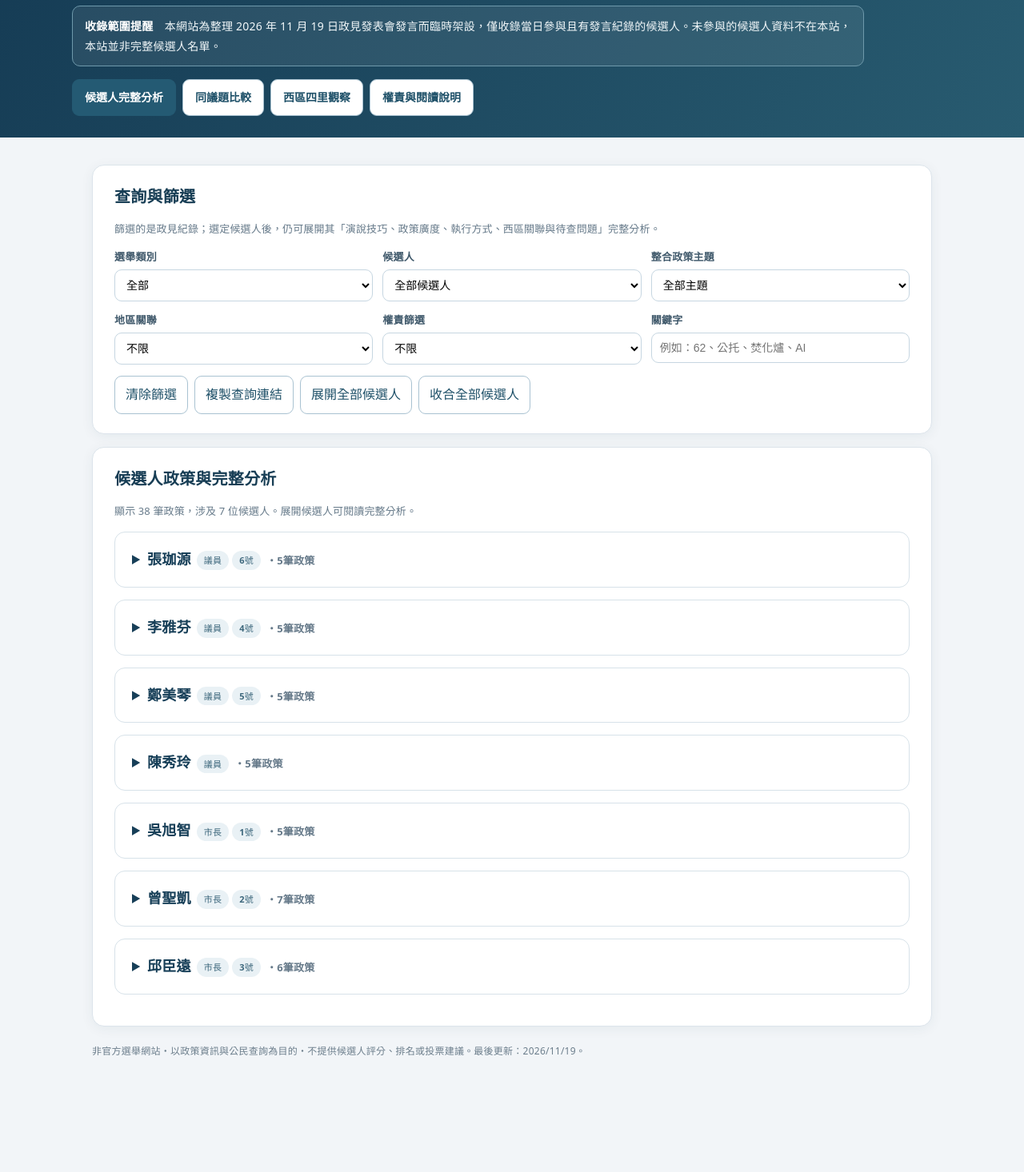
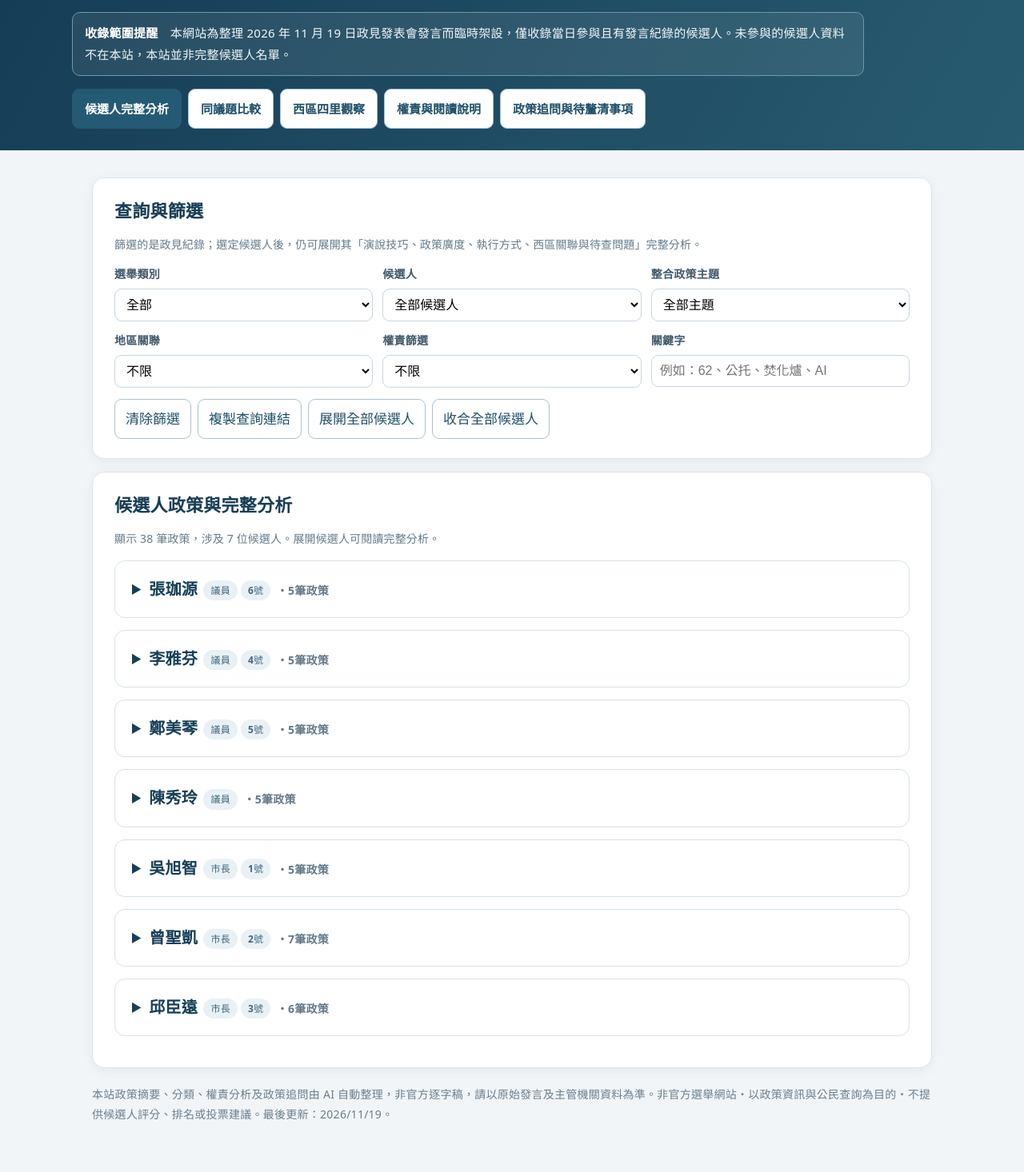
Before and after one commit to anananTseng/ZBpolicy2026, a plain HTML site: page index.html in a window 1280 px wide. Shown: the part 142-1608 px from the top of the page at 80% size. Before the commit the page ends 1528 px from the top, so only its background shows below. Drawn offline with Linux system fonts and the light colour scheme.

Commit message:
V6 enlarge typography and separate AI-generated policy follow-up section

```diff
--- a/index.html
+++ b/index.html
@@ -45,8 +45,27 @@ p{margin:7px 0 13px}
 footer{font-size:12px;color:#6c7e8c}
 @media(max-width:750px){.panel{padding:19px 16px}.candidate{padding:15px}.analysis{padding:16px}.nav button{font-size:13px;padding:9px 10px}body{font-size:15px}}
 @media(max-width:460px){header{padding-left:17px;padding-right:17px}.scope-notice{font-size:13px}.entry>p{font-size:14px}.analysis p{font-size:14px}}
+
+/* V6: readable text sizing and separate AI follow-up page */
+:root{font-size:17px}
+body{font-size:17px;line-height:1.78}
+header h1{font-size:clamp(26px,3.2vw,34px)}
+header p,.scope-notice{font-size:15px}
+h2{font-size:22px}h3{font-size:19px}h4{font-size:17px}
+p,li{font-size:16px;line-height:1.85}
+.subtle{font-size:14px}
+.nav button{font-size:15px;padding:11px 15px}
+.filters label{font-size:14px}.filters select,.filters input{font-size:16px}
+.candidate summary{font-size:20px}
+.entry h4{font-size:17px}.entry>p{font-size:16px}
+.tag{font-size:12px}.note{font-size:15px;line-height:1.8}
+.analysis-heading{font-size:19px}.analysis h4{font-size:16px}.analysis p{font-size:16px}.analysis p.subtle{font-size:14px}
+.comparecard h3{font-size:19px}.comparecard h4{font-size:16px}.comparecard p{font-size:16px}
+.summary{font-size:16px}.compare-hint,.followup{font-size:15px!important}footer{font-size:14px}
+@media(max-width:750px){body{font-size:16px}.nav button{font-size:14px}}
+@media(max-width:460px){.scope-notice{font-size:14px}.entry>p,.analysis p{font-size:15px}}
 </style></head><body>
-<header><h1>2026 竹北政見發表會・政策整理與分析</h1><p>公辦政見發表會・2026 年 11 月 19 日<br>政策內容、權責可行性、西區四里、演說觀察與跨候選人比較</p><div class="scope-notice"><strong>收錄範圍提醒</strong>　本網站為整理 2026 年 11 月 19 日政見發表會發言而臨時架設，僅收錄當日參與且有發言紀錄的候選人。未參與的候選人資料不在本站，本站並非完整候選人名單。</div><nav class="nav" aria-label="主要功能"><button class="active" data-view="browse">候選人完整分析</button><button data-view="compare">同議題比較</button><button data-view="west">西區四里觀察</button><button data-view="guide">權責與閱讀說明</button></nav></header>
+<header><h1>2026 竹北政見發表會・政策整理與分析</h1><p>公辦政見發表會・2026 年 11 月 19 日<br>政策內容、權責可行性、西區四里、演說觀察與跨候選人比較</p><div class="scope-notice"><strong>收錄範圍提醒</strong>　本網站為整理 2026 年 11 月 19 日政見發表會發言而臨時架設，僅收錄當日參與且有發言紀錄的候選人。未參與的候選人資料不在本站，本站並非完整候選人名單。</div><nav class="nav" aria-label="主要功能"><button class="active" data-view="browse">候選人完整分析</button><button data-view="compare">同議題比較</button><button data-view="west">西區四里觀察</button><button data-view="guide">權責與閱讀說明</button><button data-view="followups">政策追問與待釐清事項</button></nav></header>
 <main>
 <section id="browse"><div class="panel"><h2>查詢與篩選</h2><p class="subtle">篩選的是政見紀錄；選定候選人後，仍可展開其「演說技巧、政策廣度、執行方式、西區關聯與待查問題」完整分析。</p><div class="filters">
 <label>選舉類別<select id="type"><option value="">全部</option><option>議員</option><option>市長</option></select></label>
@@ -59,14 +78,14 @@ footer{font-size:12px;color:#6c7e8c}
 <div class="panel"><h2>候選人政策與完整分析</h2><p class="subtle" id="status"></p><div id="results"></div></div></section>
 <section id="compare" class="hidden"><div class="panel"><h2>同議題・候選人並排比較</h2><p class="subtle">比較同一選舉類別中的候選人，不以政見數量排名，也不把未提及視為反對。</p><div class="filters"><label>選舉類別<select id="compareType"><option value="議員">縣議員</option><option value="市長">竹北市長</option></select></label><label>政策主題<select id="compareTopic"></select></label></div><div class="comparison" id="comparison"></div><p class="compare-hint">想知道哪些主張仍需要補充經費、期程或權責說明？請參閱上方「權責與閱讀說明」中的「政策追問與待釐清事項」。這些是整理者的分析提問，並非候選人原話。</p></div></section>
 <section id="west" class="hidden"><div class="panel"><h2>大義、尚義、崇義、大眉四里｜在地觀察</h2><div class="summary">以下是從地方需求出發的追問清單，<strong>不是宣稱候選人已逐里承諾</strong>。本次發言多以「西區」為範圍，具體到四里的路線、場址、工程及期程仍有待補充。</div><div class="sections"><article class="analysis"><h3>公共運輸與通學</h3><p>大義、尚義、崇義、大眉等聚落不只需要「有公車」，還要能在上學、上班、就醫時搭得到。請具體檢討62、63等路線與黃金通學線的轉乘時刻、首末班、候車環境、電話預約及替代運輸。</p><p class="subtle"><strong>權責與追蹤：</strong>市民公車與地方接駁可由市公所檢討；跨縣市、縣管路線或中央補助需另行協調。</p></article><article class="analysis"><h3>道路與行人安全</h3><p>鳳岡路二段150巷等狹窄路段、學校周邊通學安全、危險路口，以及台一線替代道路如何銜接鳳岡路，需有路段清單與優先順序。</p><p class="subtle"><strong>權責與追蹤：</strong>道路拓寬可能涉及土地取得、排水、不同道路主管機關及預算。</p></article><article class="analysis"><h3>公共設施與土地</h3><p>西區公園、運動場、托育、親子與長者空間應先盤點公有地、既有活動中心、人口分布及實際使用需求。</p><p class="subtle"><strong>權責與追蹤：</strong>設施場址、使用分區、權屬、建築消防及營運經費需分別查明。</p></article><article class="analysis"><h3>環境負擔與防洪</h3><p>焚化爐、掩埋場及相關環境設施的監測、健康風險、資訊公開與回饋制度，應與河川、雨水下水道及易淹水熱點一併追蹤。</p><p class="subtle"><strong>權責與追蹤：</strong>環保、衛生、水利及回饋金涉及不同主管機關；市公所可協調並公開辦理進度。</p></article><article class="analysis"><h3>社區服務與參與</h3><p>將各里既有場館與社區組織納入長者共餐、兒少照顧、樂齡課程、防災及地方需求盤點，避免所有資源集中在單一大型場館。</p><p class="subtle"><strong>權責與追蹤：</strong>需建立服務對象、場地、人力、經費與固定回報機制。</p></article></div></div></section>
-<section id="guide" class="hidden"><div class="panel"><h2>如何看待權責、可行性與演說？</h2>
+<section id="followups" class="hidden"><div class="panel"><h2>政策追問與待釐清事項</h2><div class="summary"><strong>這個區塊的用途：</strong>以下根據候選人發言所涉及的共通政策，整理出仍需補充的預算、執行期程、主管機關、法規或服務範圍等問題。這是 AI 根據發言內容自動整理的後續追問方向，<strong>不是候選人的原話、正式承諾，也不是對特定候選人的負面評價。</strong></div><div id="allCommon"></div>
+<h3>尚待查證的重要細節</h3><p>經國大橋與台一線替代道路的核定、經費與施工進度；大義一帶約八公頃土地的權屬及用途；市場預算增幅；幸福巴士補助資格；敬老卡跨運具使用；地方福利年度財源；輕軌、河川整治與社會住宅的主管機關和辦理程序。</p>
+</div></section><section id="guide" class="hidden"><div class="panel"><h2>如何看待權責、可行性與演說？</h2>
 <h3>議員與市長的職權不同</h3><p>縣議員主要透過縣府預算審議、質詢、提案及監督推動政策；竹北市長領導市公所執行其自治事務並編列相關預算，仍須依法送市民代表會審議。涉及縣府、中央、學校、醫療或運輸業者的政策，需另有協調與法定程序。</p>
 <h3>跨權責不等於不可行</h3><p>觀察候選人有沒有提出：① 主責機關；② 市公所／議員能做的具體動作；③ 合作機關與資源；④ 預算及法規；⑤ 進度公開與驗收標準。只說「爭取」仍需要補充可追蹤的路徑。</p>
 <h3>如何讀演說分析</h3><p>本站分析候選人如何鋪陳問題、引用個人經驗、安排政策順序，以及希望讓民眾理解的施政重點；這些是演說文本觀察，並非候選人能力、可信度或選舉結果的排名。</p>
-<h3 id="followup-title">政策追問與待釐清事項</h3><div class="summary"><strong>這個區塊的用途：</strong>以下根據候選人發言所涉及的共通政策，整理出仍需補充的預算、執行期程、主管機關、法規或服務範圍等問題。這是網站整理者提出的後續追問方向，<strong>不是候選人的原話、正式承諾，也不是對特定候選人的負面評價。</strong></div><div id="allCommon"></div>
-<h3>尚待查證的重要細節</h3><p>經國大橋與台一線替代道路的核定、經費與施工進度；大義一帶約八公頃土地的權屬及用途；市場預算增幅；幸福巴士補助資格；敬老卡跨運具使用；地方福利年度財源；輕軌、河川整治與社會住宅的主管機關和辦理程序。</p>
 <h3>收錄範圍與資料限制</h3><p>本網站為整理 2026 年 11 月 19 日政見發表會發言而臨時架設，收錄當日參與且有發言紀錄的四位縣議員候選人及三位市長候選人。未參與該場發表會者不列入，並不代表沒有政見或不參選。內容根據使用者提供的當日口述紀錄整理，非官方逐字稿；部分數字、專有名詞及政策名稱可能受語音辨識影響，候選人自述的既有政績未逐一獨立查證。網站中的「權責」是初步分析，應再以現行法規及主管機關資料確認。</p></div></section>
-<footer>非官方選舉網站・以政策資訊與公民查詢為目的・不提供候選人評分、排名或投票建議。最後更新：2026/11/19。</footer></main>
+<footer>本站政策摘要、分類、權責分析及政策追問由 AI 自動整理，非官方逐字稿，請以原始發言及主管機關資料為準。非官方選舉網站・以政策資訊與公民查詢為目的・不提供候選人評分、排名或投票建議。最後更新：2026/11/19。</footer></main>
 <script>const D=[
 {name:'張珈源',type:'議員',num:'6',intro:'兩屆議員、在地服務；以道路建設與西區均衡發展為主軸。',items:[['交通','經國大橋規劃、竹北交流道改善、台一線替代道路延伸及鳳岡路匝道、光明六路西延；擴充通學公車與YouBike。','跨機關：縣府、中央道路及交通主管機關；候選人提及既有計畫與爭取經驗，進度待核。','西區'],['教育','高中增班、實驗高中通學路線、西區老舊中小學設備與教學環境改善。','縣府教育主管機關；議員可提案、審議預算與監督。','西區'],['托育與長照','增設公托、臨托，提高托育人員久任獎金；爭取65歲以上健保費補助、敬老卡升級及一里一長照供餐點。','托育及健保費補助須由主管機關規劃財源；供餐點需場地與營運人力。','西區'],['土地與環境','盤點西區公地增設公園、運動空間；爭取西區運動中心；主張環北路以西都市計畫擴大，關注嫌惡設施集中。','都市計畫與土地使用變更需法定審議程序，非議員單獨決定。','西區'],['問政服務','維持服務處、專業助理與每週法律諮詢；陳情案件追蹤回報。','屬議員服務及監督方式。','全市']]},
 {name:'李雅芬',type:'議員',num:'4',intro:'醫護工作與母親經驗切入，關注兒少安全、通學及在宅醫療。',items:[['兒少與教育','推動兒童工作證、擴大托育人員管理、校校心理師、兒少安全單一窗口；爭取西區公托與親子館。','兒童工作證涉及法規；心理師配置、托育與教育由縣府及相關主管機關執行。','西區'],['交通','西區學區實體人行道、防撞護欄、30公里限速區、行人早開時相、智慧號誌與YouBike站點。','道路主管機關及交通管理機關須配合；需路段清單及經費。','西區'],['醫療長照','整合診所、護理師、藥師推動在宅急診支援中心；社區肌力課程；緊急喘息24小時快速派案。','涉及衛生局、醫療院所、健保與長照服務量能；候選人提出跨專業整合構想。','西區'],['公共建設','爭取西區運動中心、親子圖書館，發展農漁濱海觀光；改善淹水與老舊電路。','需土地、財源與各主管機關分工。','西區'],['教師支持','教師行政減壓、親師溝通人才庫與離線權。','主要涉及教育主管機關及學校制度。','全市']]},
@@ -96,5 +115,5 @@ el('reset').onclick=()=>{['type','person','topic','area','power','q'].forEach(id
 el('copy').onclick=()=>{let u=new URL(location.href);['type','person','topic','area','power','q'].forEach(id=>el(id).value?u.searchParams.set(id,el(id).value):u.searchParams.delete(id));if(navigator.clipboard)navigator.clipboard.writeText(u.href).then(()=>{el('copy').textContent='已複製';setTimeout(()=>el('copy').textContent='複製查詢連結',1600)}).catch(()=>prompt('複製連結',u.href));else prompt('複製連結',u.href)};
 ['compareType','compareTopic'].forEach(id=>el(id).onchange=renderCompare);
 el('allCommon').innerHTML=['議員','市長'].map(t=>`<h4>${t==='議員'?'縣議員':'市長'}</h4>${THEMES[t].map(a=>`<div class="analysis"><h4>${esc(a[0])}</h4><p>${esc(a[1])}</p><p class="followup"><strong>建議追問：</strong>${esc(a[2])}</p></div>`).join('')}`).join('');
-const params=new URLSearchParams(location.search);['type','person','topic','area','power','q'].forEach(id=>{if(params.has(id))el(id).value=params.get(id)});render();renderCompare();switchView(['browse','compare','west','guide'].includes(location.hash.slice(1))?location.hash.slice(1):'browse');
+const params=new URLSearchParams(location.search);['type','person','topic','area','power','q'].forEach(id=>{if(params.has(id))el(id).value=params.get(id)});render();renderCompare();switchView(['browse','compare','west','guide','followups'].includes(location.hash.slice(1))?location.hash.slice(1):'browse');
 </script></body></html>
```
